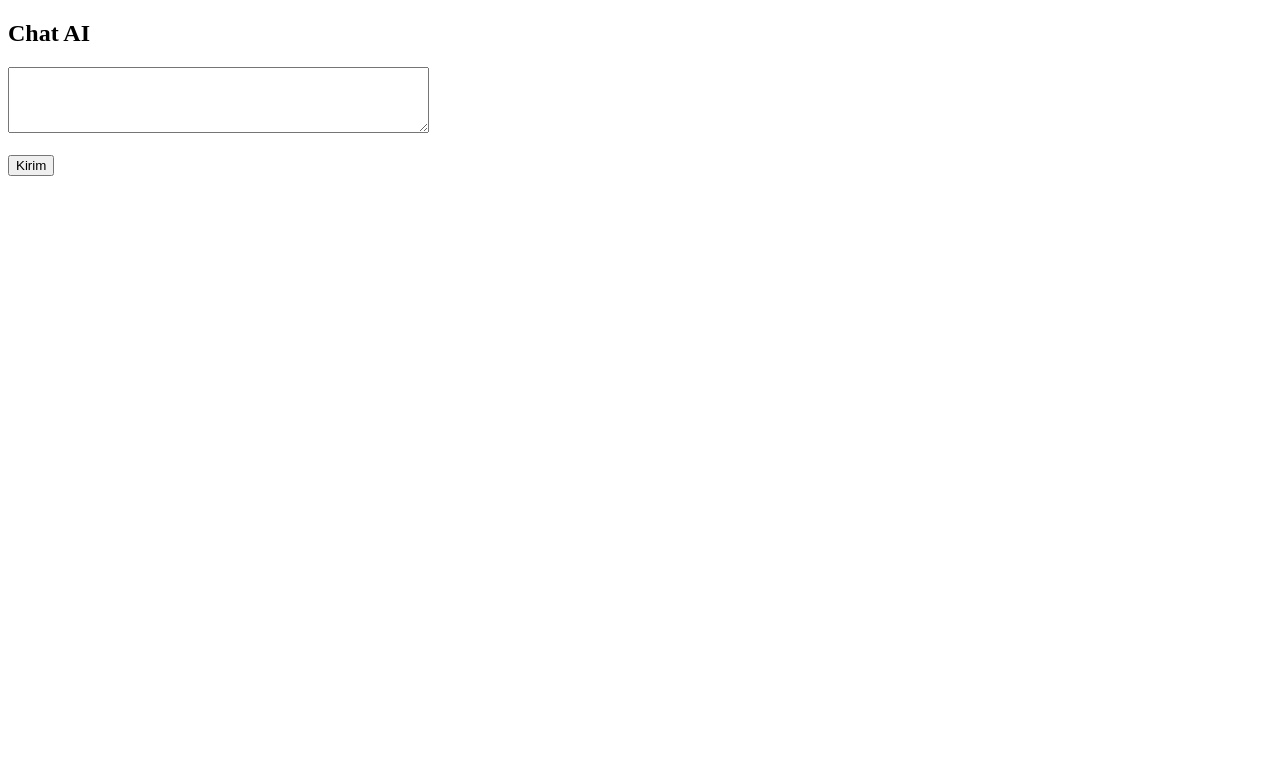
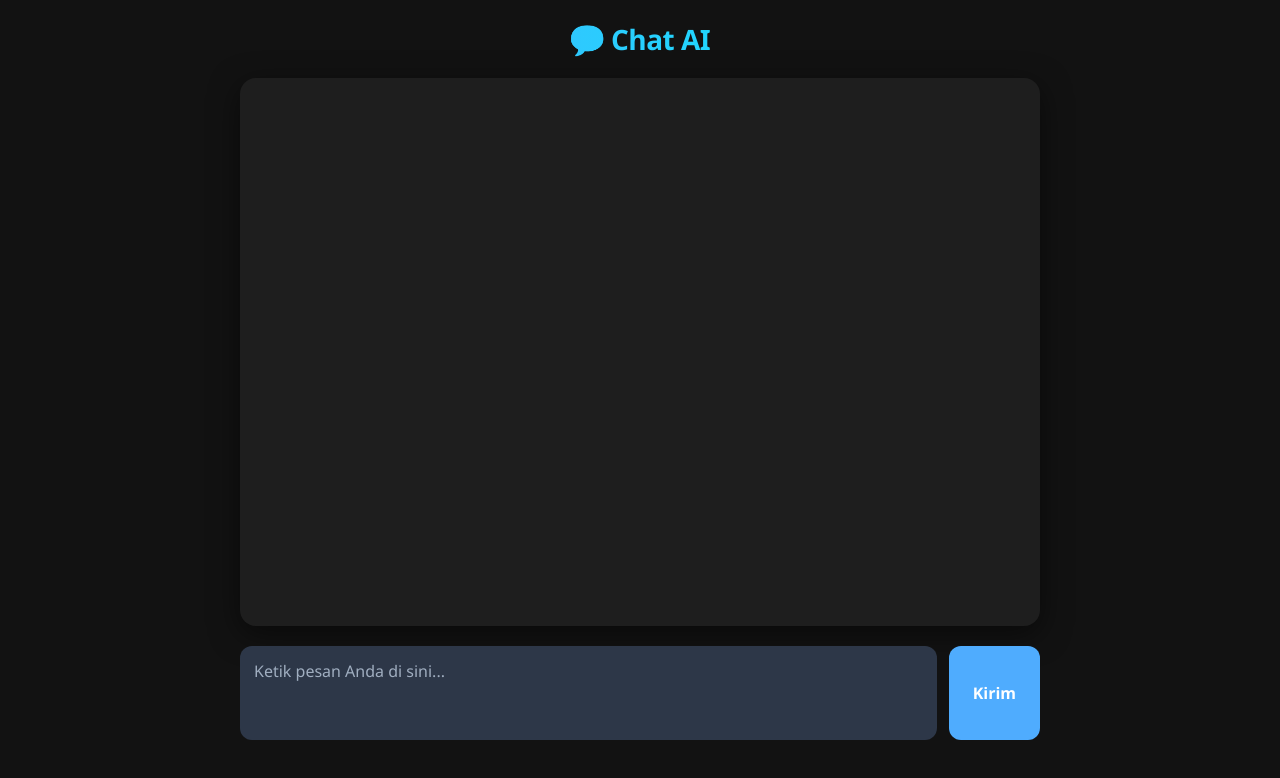
Before and after one commit to Giant206/html_chatpgi_api, a website: page public/index.html in a window 1280 px wide. Drawn offline with Linux system fonts and the light colour scheme.

Commit message:
Revamp index.html with new layout and features

```diff
--- a/public/index.html
+++ b/public/index.html
@@ -1,21 +1,223 @@
 <!DOCTYPE html>
-<html>
+<html lang="id">
+<head>
+  <meta charset="UTF-8" />
+  <meta name="viewport" content="width=device-width, initial-scale=1.0"/>
+  <title>Chat AI</title>
+  <style>
+    * {
+      margin: 0;
+      padding: 0;
+      box-sizing: border-box;
+      font-family: 'Segoe UI', Tahoma, Geneva, Verdana, sans-serif;
+    }
+
+    body {
+      background: #121212;
+      color: #e0e0e0;
+      min-height: 100vh;
+      display: flex;
+      flex-direction: column;
+      align-items: center;
+      padding: 20px;
+    }
+
+    .container {
+      width: 100%;
+      max-width: 800px;
+      display: flex;
+      flex-direction: column;
+      height: 90vh;
+    }
+
+    header {
+      text-align: center;
+      margin-bottom: 20px;
+    }
+
+    h2 {
+      font-size: 28px;
+      font-weight: 600;
+      background: linear-gradient(90deg, #4facfe, #00f2fe);
+      -webkit-background-clip: text;
+      -webkit-text-fill-color: transparent;
+      letter-spacing: -0.5px;
+    }
+
+    .chat-box {
+      flex: 1;
+      background: #1e1e1e;
+      border-radius: 16px;
+      padding: 20px;
+      overflow-y: auto;
+      box-shadow: 0 8px 30px rgba(0, 0, 0, 0.5);
+      display: flex;
+      flex-direction: column;
+      gap: 16px;
+    }
+
+    .message {
+      max-width: 80%;
+      padding: 14px 18px;
+      border-radius: 18px;
+      line-height: 1.5;
+      position: relative;
+      animation: fadeIn 0.3s ease;
+    }
+
+    .user {
+      background: #2d3748;
+      align-self: flex-end;
+      border-bottom-right-radius: 4px;
+    }
+
+    .ai {
+      background: #1a202c;
+      align-self: flex-start;
+      border-bottom-left-radius: 4px;
+    }
+
+    .input-area {
+      display: flex;
+      gap: 12px;
+      margin-top: 20px;
+    }
+
+    #prompt {
+      flex: 1;
+      padding: 14px;
+      border: none;
+      border-radius: 12px;
+      background: #2d3748;
+      color: white;
+      font-size: 16px;
+      resize: none;
+      outline: none;
+    }
+
+    #prompt::placeholder {
+      color: #a0aec0;
+    }
+
+    button {
+      background: #4facfe;
+      color: white;
+      border: none;
+      border-radius: 12px;
+      padding: 0 24px;
+      font-size: 16px;
+      font-weight: 600;
+      cursor: pointer;
+      transition: all 0.2s;
+      display: flex;
+      align-items: center;
+      justify-content: center;
+    }
+
+    button:hover {
+      background: #3182ce;
+      transform: translateY(-2px);
+    }
+
+    button:disabled {
+      background: #718096;
+      cursor: not-allowed;
+      transform: none;
+    }
+
+    .loading {
+      display: inline-block;
+      width: 20px;
+      height: 10px;
+    }
+
+    .loading:after {
+      content: " .";
+      animation: dots 1.5s infinite;
+    }
+
+    @keyframes dots {
+      0%, 20% { content: " ."; }
+      40% { content: " .."; }
+      60%, 100% { content: " ..."; }
+    }
+
+    @keyframes fadeIn {
+      from { opacity: 0; transform: translateY(10px); }
+      to { opacity: 1; transform: translateY(0); }
+    }
+
+    /* Scrollbar styling */
+    .chat-box::-webkit-scrollbar {
+      width: 8px;
+    }
+    .chat-box::-webkit-scrollbar-track {
+      background: #1a202c;
+    }
+    .chat-box::-webkit-scrollbar-thumb {
+      background: #4a5568;
+      border-radius: 4px;
+    }
+
+    @media (max-width: 600px) {
+      .container {
+        height: 95vh;
+      }
+      .message {
+        max-width: 90%;
+      }
+      button {
+        padding: 14px 20px;
+      }
+    }
+  </style>
+</head>
 <body>
 
-<h2>Chat AI</h2>
+  <div class="container">
+    <header>
+      <h2>💬 Chat AI</h2>
+    </header>
 
-<textarea id="prompt" rows="4" cols="50"></textarea>
-<br><br>
+    <div class="chat-box" id="chatBox">
 
-<button onclick="send()">Kirim</button>
+    </div>
 
-<pre id="response"></pre>
+    <div class="input-area">
+      <textarea
+        id="prompt"
+        rows="3"
+        placeholder="Ketik pesan Anda di sini..."
+        maxlength="500"
+      ></textarea>
+      <button id="sendBtn" onclick="sendMessage()">Kirim</button>
+    </div>
+  </div>
 
   <script>
-async function send() {
+    const chatBox = document.getElementById('chatBox');
+    const promptInput = document.getElementById('prompt');
+    const sendBtn = document.getElementById('sendBtn');
 
-    const text = document.getElementById("prompt").value;
+    function addMessage(text, isUser = true) {
+      const messageDiv = document.createElement('div');
+      messageDiv.classList.add('message', isUser ? 'user' : 'ai');
+      messageDiv.textContent = text;
+      chatBox.appendChild(messageDiv);
+      chatBox.scrollTop = chatBox.scrollHeight; // Auto-scroll ke bawah
+    }
 
+    async function sendMessage() {
+      const text = promptInput.value.trim();
+      if (!text) return;
+
+      addMessage(text, true);
+      promptInput.value = '';
+      promptInput.disabled = true;
+      sendBtn.disabled = true;
+      sendBtn.innerHTML = '<span class="loading"></span>';
+
+      try {
         const res = await fetch("/chat", {
           method: "POST",
           headers: {
@@ -25,9 +227,25 @@ async function send() {
         });
 
         const data = await res.json();
+        addMessage(data.reply || "Maaf, saya tidak bisa membalas saat ini.", false);
+      } catch (error) {
+        addMessage("Gagal terhubung ke server. Coba lagi nanti.", false);
+      } finally {
+        promptInput.disabled = false;
+        sendBtn.disabled = false;
+        sendBtn.textContent = 'Kirim';
+        promptInput.focus();
+      }
+    }
 
-    document.getElementById("response").innerText = data.reply;
+    promptInput.addEventListener('keydown', (e) => {
+      if (e.key === 'Enter' && !e.shiftKey) {
+        e.preventDefault();
+        sendMessage();
       }
+    });
+
+    promptInput.focus();
   </script>
 
 </body>
```
Lines whose indentation alone changed are shown as unchanged.
